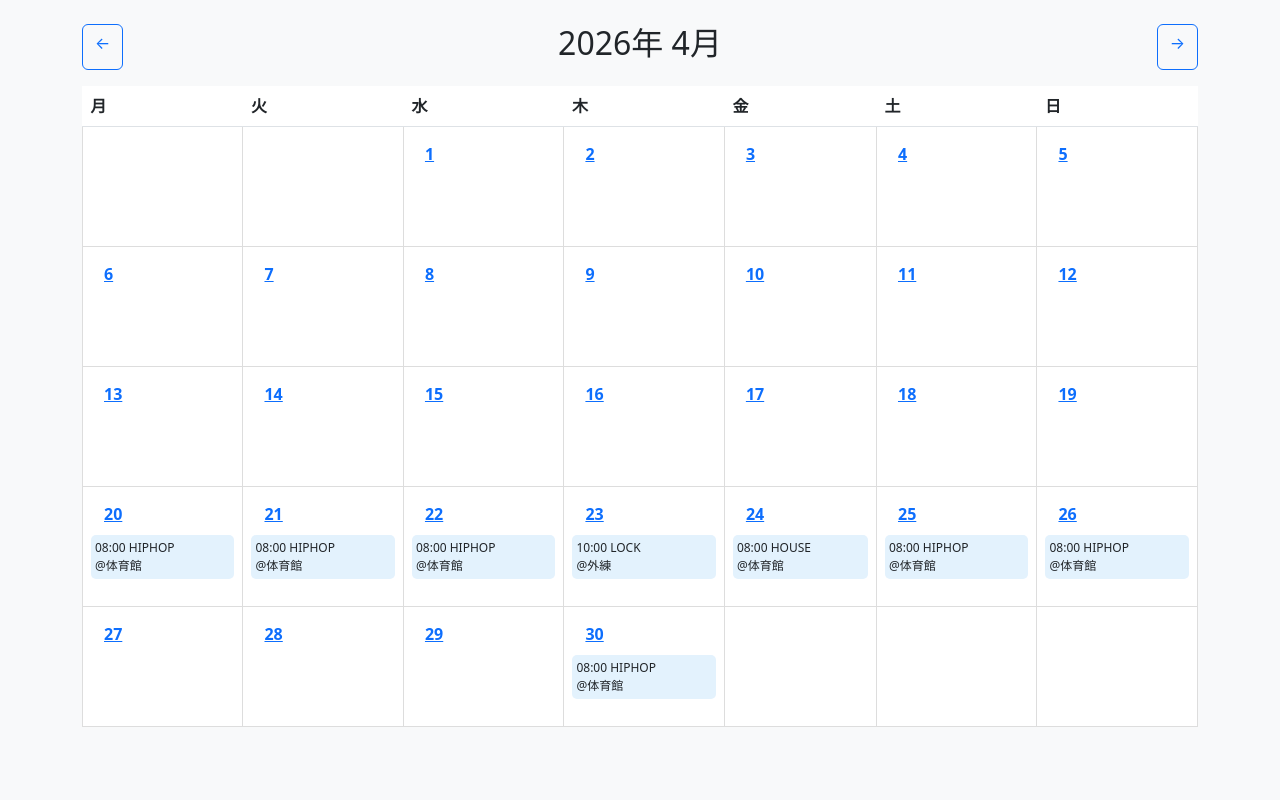
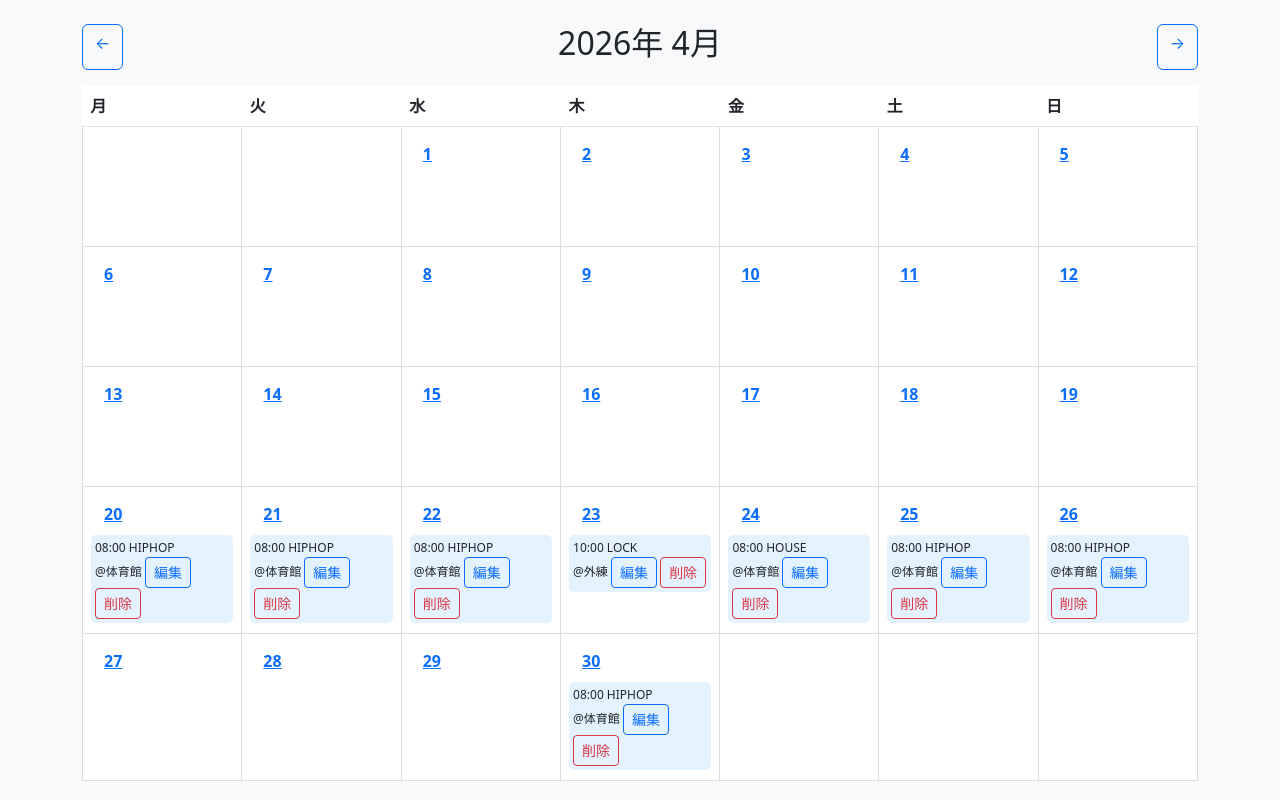
Before and after one commit to re-iwa/dance-schedule-app, a Flask app: page / in a window 1280 px wide. Run offline with Flask 3, Linux system fonts and the light colour scheme; data comes from the database, SQL or seed files in the repository.

Commit message:
文の追加

```diff
--- a/templates/index.html
+++ b/templates/index.html
@@ -45,6 +45,9 @@
         <div class="event">
             {{ s.time }} {{ s.genre }}<br>
             @{{ s.place }}
+
+            <a href="/edit/{{ s.id }}" class="btn btn-sm btn-outline-primary">編集</a>
+            <a href="/delete/{{ s.id }}" class="btn btn-sm btn-outline-danger">削除</a>
         </div>
         {% endfor %}
     {% endif %}
```
